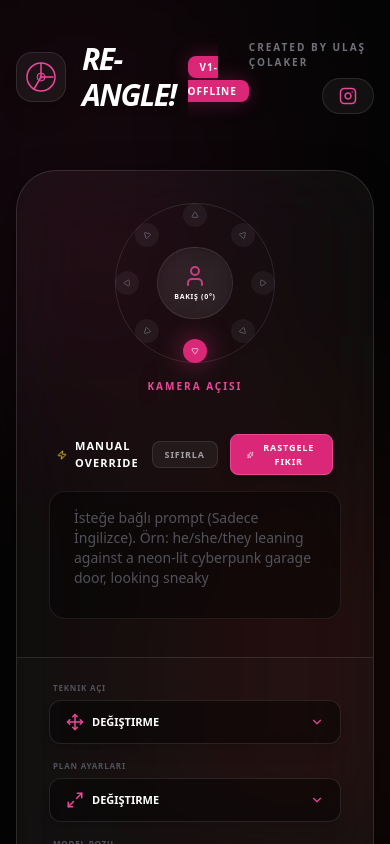
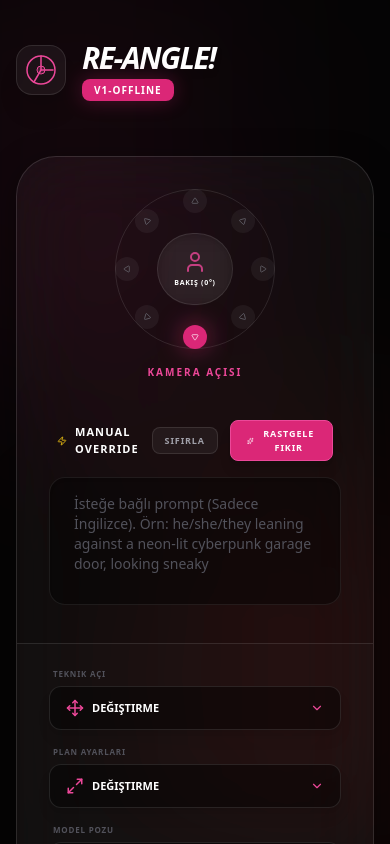
Before and after one commit to cadoky/re-angle-offline, a React (Vite) app: page / in a window 390 px wide. Shown: the top 844 px of the page. Built offline with nearby package versions, Linux system fonts and the light colour scheme.

Commit message:
Update App.tsx

```diff
--- a/App.tsx
+++ b/App.tsx
@@ -852,16 +852,16 @@ const App: React.FC = () => {
         <header className="mb-8 flex items-center justify-between shrink-0 py-6">
           <div className="flex items-center gap-4">
             <div className="p-2 bg-white/5 border border-white/10 rounded-2xl shadow-xl"><MinimalistLogo /></div>
-            <div className="flex items-center gap-3">
-              <h1 className="text-3xl font-black tracking-tighter uppercase italic text-white drop-shadow-md">Re-angle!</h1>
-              <div className="relative"><span className="bg-pink-600 text-white px-3 py-1 rounded-lg text-[10px] font-black uppercase tracking-widest shadow-[0_0_20px_rgba(219,39,119,0.3)]">V1-OFFLINE</span></div>
-            </div>
-          </div>
-          <div className="flex flex-col items-end gap-1">
-            <p className="text-zinc-500 text-[10px] font-bold uppercase tracking-[0.2em] mb-1">Created by Ulaş Çolaker</p>
-            <a href="https://www.instagram.com/ulas.cr2/" target="_blank" rel="noopener noreferrer" className="flex items-center gap-2 bg-white/5 border border-white/10 px-4 py-2 rounded-full text-pink-500 hover:text-white hover:bg-pink-600 transition-all group">
-              <Instagram size={18} />
-            </a>
+            <div className="flex flex-col items-start gap-0 md:flex-row md:items-center md:gap-3 shrink-0">
+  <h1 className="text-3xl font-black tracking-tighter uppercase italic text-white drop-shadow-md">
+    Re-angle!
+  </h1>
+  <div className="relative shrink-0">
+    <span className="bg-pink-600 text-white px-3 py-1 rounded-lg text-[10px] font-black uppercase tracking-widest shadow-[0_0_20px_rgba(219,39,119,0.3)] whitespace-nowrap">
+      V1-OFFLINE
+    </span>
+  </div>
+</div>
           </div>
         </header>
 
```
